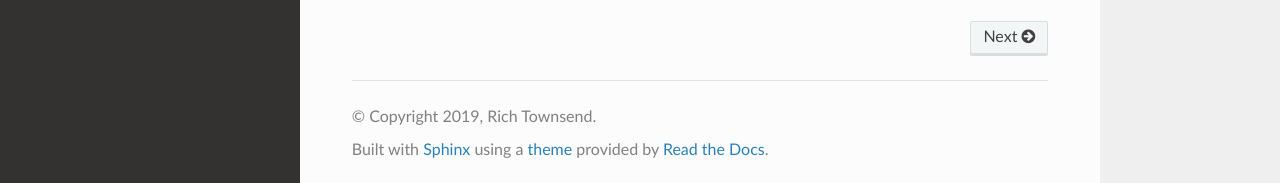
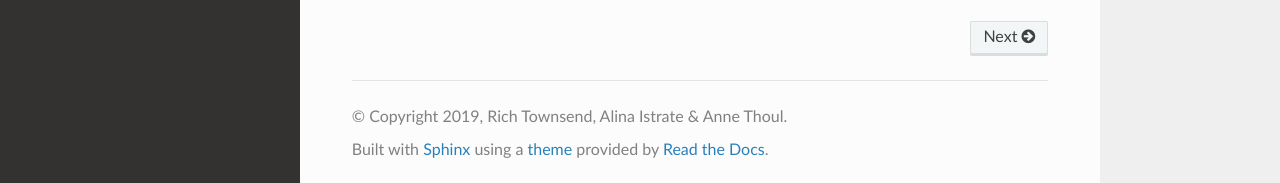
Before and after one commit to rhdtownsend/mesa-summer-school-2019, a Sphinx documentation site: the page built from source/index.rst, in a window 1280 px wide and 1033 px high. Shown: the part 847-1030 px from the top of the window. Built offline with Sphinx 7.4.7 and the Read the Docs theme 2.0.0, drawn with Linux system fonts in a browser that asks for light colours.

Commit message:
Updated authors

```diff
--- a/source/conf.py
+++ b/source/conf.py
@@ -18,8 +18,8 @@
 # -- Project information -----------------------------------------------------
 
 project = 'GYRE in MESA Lab'
-copyright = '2019, Rich Townsend'
-author = 'Rich Townsend'
+copyright = '2019, Rich Townsend, Alina Istrate & Anne Thoul'
+author = 'Rich Townsend, Alina Istrate & Anne Thoul'
 
 
 # -- General configuration ---------------------------------------------------
```
